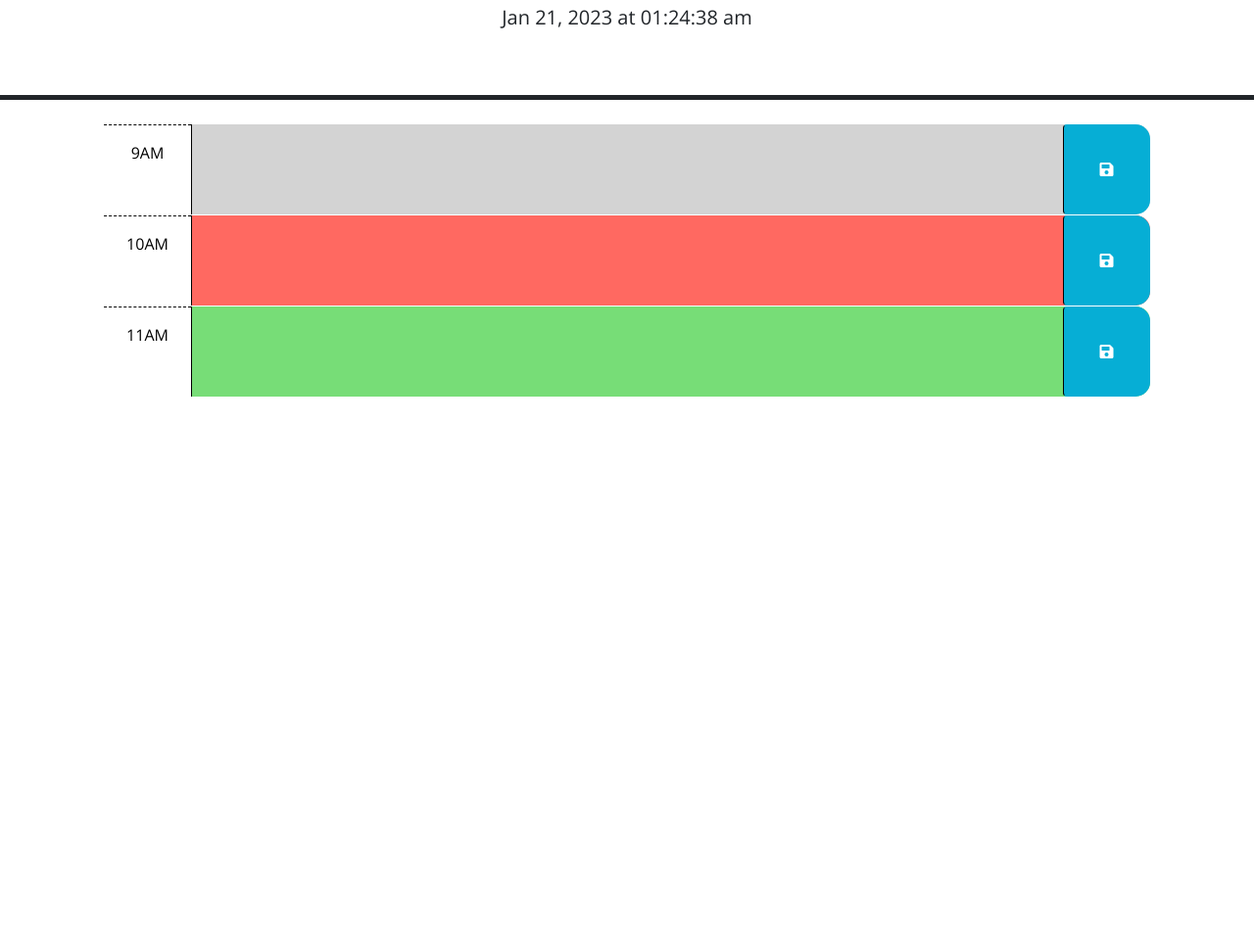
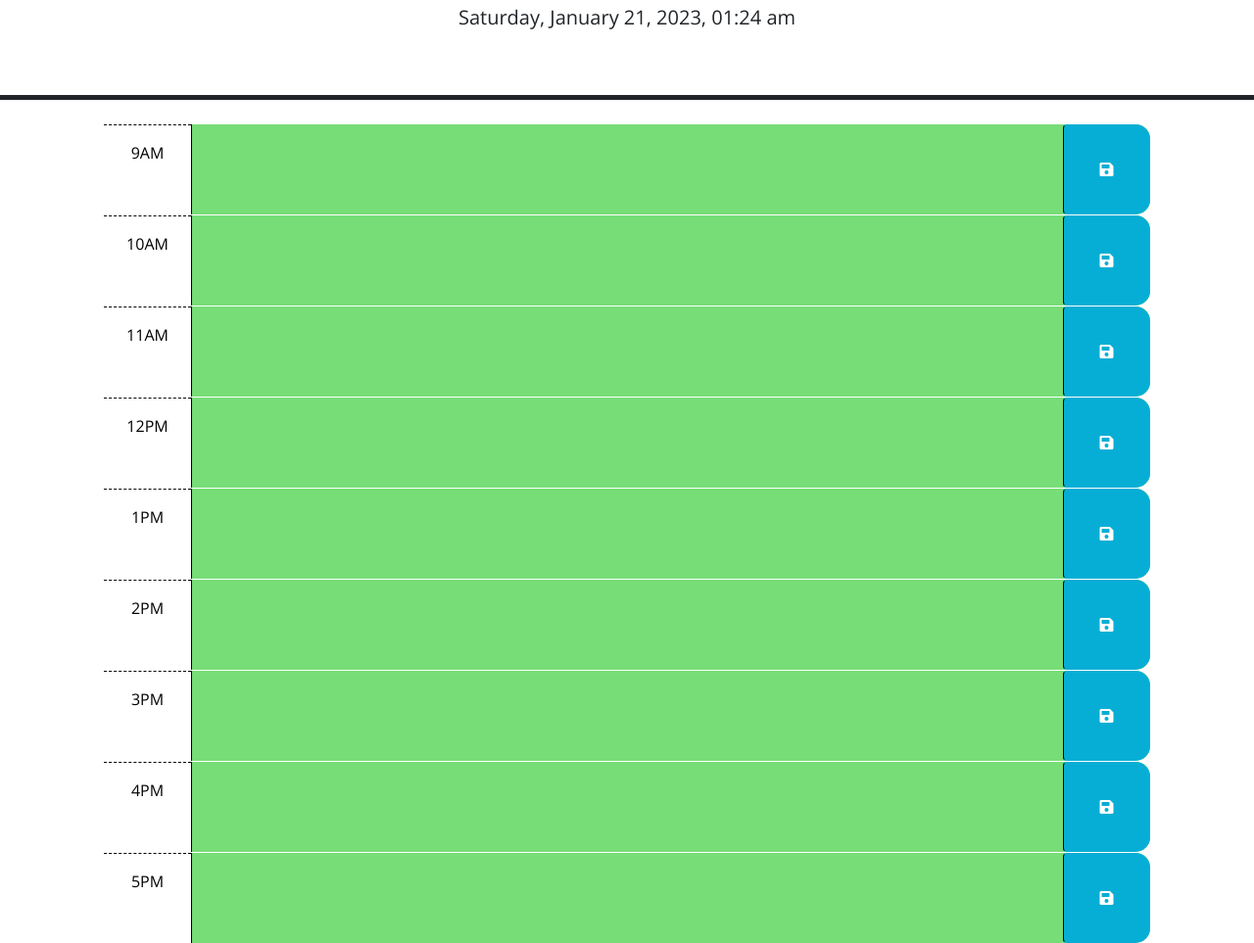
Before and after one commit to Maxie92/Work-Day-Scheduler, a plain HTML site: page index.html in a window 1280 px wide. Shown: the part 176-1139 px from the top of the page at 98% size. Before the commit the page ends 800 px from the top, so only its background shows below. Drawn offline with nearby package versions, Linux system fonts and the light colour scheme.

Commit message:
added code to determine if a row is past, present or future

```diff
--- a/index.html
+++ b/index.html
@@ -40,7 +40,7 @@
         -->
 
       <!-- Example of a past time block. The "past" class adds a gray background color. -->
-      <div id="hour-9" class="row time-block past">
+      <div id="hour" class="row time-block">
         <div class="col-2 col-md-1 hour text-center py-3">9AM</div>
         <textarea class="col-8 col-md-10 description" rows="3"> </textarea>
         <button class="btn saveBtn col-2 col-md-1" aria-label="save">
@@ -48,8 +48,7 @@
         </button>
       </div>
 
-      <!-- Example of a a present time block. The "present" class adds a red background color. -->
-      <div id="hour-10" class="row time-block present">
+      <div id="hour" class="row time-block">
         <div class="col-2 col-md-1 hour text-center py-3">10AM</div>
         <textarea class="col-8 col-md-10 description" rows="3"> </textarea>
         <button class="btn saveBtn col-2 col-md-1" aria-label="save">
@@ -57,9 +56,56 @@
         </button>
       </div>
 
-      <!-- Example of a future time block. The "future" class adds a green background color. -->
-      <div id="hour-11" class="row time-block future">
+      <div id="hour" class="row time-block">
         <div class="col-2 col-md-1 hour text-center py-3">11AM</div>
+        <textarea class="col-8 col-md-10 description" rows="3"> </textarea>
+        <button class="btn saveBtn col-2 col-md-1" aria-label="save">
+          <i class="fas fa-save" aria-hidden="true"></i>
+        </button>
+      </div>
+
+      <div id="hour" class="row time-block">
+        <div class="col-2 col-md-1 hour text-center py-3">12PM</div>
+        <textarea class="col-8 col-md-10 description" rows="3"> </textarea>
+        <button class="btn saveBtn col-2 col-md-1" aria-label="save">
+          <i class="fas fa-save" aria-hidden="true"></i>
+        </button>
+      </div>
+
+      <div id="hour" class="row time-block">
+        <div class="col-2 col-md-1 hour text-center py-3">1PM</div>
+        <textarea class="col-8 col-md-10 description" rows="3"> </textarea>
+        <button class="btn saveBtn col-2 col-md-1" aria-label="save">
+          <i class="fas fa-save" aria-hidden="true"></i>
+        </button>
+      </div>
+
+      <div id="hour" class="row time-block">
+        <div class="col-2 col-md-1 hour text-center py-3">2PM</div>
+        <textarea class="col-8 col-md-10 description" rows="3"> </textarea>
+        <button class="btn saveBtn col-2 col-md-1" aria-label="save">
+          <i class="fas fa-save" aria-hidden="true"></i>
+        </button>
+      </div>
+
+      <div id="hour" class="row time-block">
+        <div class="col-2 col-md-1 hour text-center py-3">3PM</div>
+        <textarea class="col-8 col-md-10 description" rows="3"> </textarea>
+        <button class="btn saveBtn col-2 col-md-1" aria-label="save">
+          <i class="fas fa-save" aria-hidden="true"></i>
+        </button>
+      </div>
+
+      <div id="hour" class="row time-block">
+        <div class="col-2 col-md-1 hour text-center py-3">4PM</div>
+        <textarea class="col-8 col-md-10 description" rows="3"> </textarea>
+        <button class="btn saveBtn col-2 col-md-1" aria-label="save">
+          <i class="fas fa-save" aria-hidden="true"></i>
+        </button>
+      </div>
+
+      <div id="hour" class="row time-block">
+        <div class="col-2 col-md-1 hour text-center py-3">5PM</div>
         <textarea class="col-8 col-md-10 description" rows="3"> </textarea>
         <button class="btn saveBtn col-2 col-md-1" aria-label="save">
           <i class="fas fa-save" aria-hidden="true"></i>
--- a/script.js
+++ b/script.js
@@ -1,17 +1,22 @@
-
-
 // Wrap all code that interacts with the DOM in a call to jQuery to ensure that
 // the code isn't run until the browser has finished rendering all the elements
 // in the html.
-$(function () {
+$(document).ready(function () {
   var currentTimeEl = $('#currentDay');
+ // var workHours = [9, 10, 11, 12, 13, 14, 15, 16, 17];
+  //var saveButton = document.querySelector('#saveBtn');
+  //var currentHour = parseInt(dayjs().format('H'));
+ // var classIndex = workHours.indexOf(currentHour);
+ // var scheduleHours = $('#hour');
+
   // TODO: Add a listener for click events on the save button. This code should
   // use the id in the containing time-block as a key to save the user input in
   // local storage. HINT: What does `this` reference in the click listener
   // function? How can DOM traversal be used to get the "hour-x" id of the
   // time-block containing the button that was clicked? How might the id be
   // useful when saving the description in local storage?
-  //
+
+
   // TODO: Add code to apply the past, present, or future class to each time
   // block by comparing the id to the current hour. HINTS: How can the id
   // attribute of each time-block be used to conditionally add or remove the
@@ -22,11 +27,27 @@ $(function () {
   // the values of the corresponding textarea elements. HINT: How can the id
   // attribute of each time-block be used to do this?
   //
-  // TODO: Add code to display the current date in the header of the page.
+  // Added code to display the current date in the header of the page.
   function currentTime() {
-    var rightNow = dayjs().format('MMM DD, YYYY [at] hh:mm:ss a');
+    var rightNow = dayjs().format('dddd, MMMM DD, YYYY, hh:mm a');
     currentTimeEl.text(rightNow);
   }
 
+  //Added code to determine if a row is past, present or future.
+  const rows = document.querySelectorAll('#hour');
+  rows.forEach((row, index) => {
+      let rowTime = dayjs().hour(index+8);
+      let currentTime = dayjs();
+
+      if (currentTime.isBefore(rowTime)) {
+        row.classList.add('future');
+      } else if (currentTime.isAfter(rowTime)) {
+        row.classList.add('past');
+      } else {
+        row.classList.add('present');
+      }
+  });
+
   currentTime();
+  setInterval(currentTime, 1000);
 });
```
